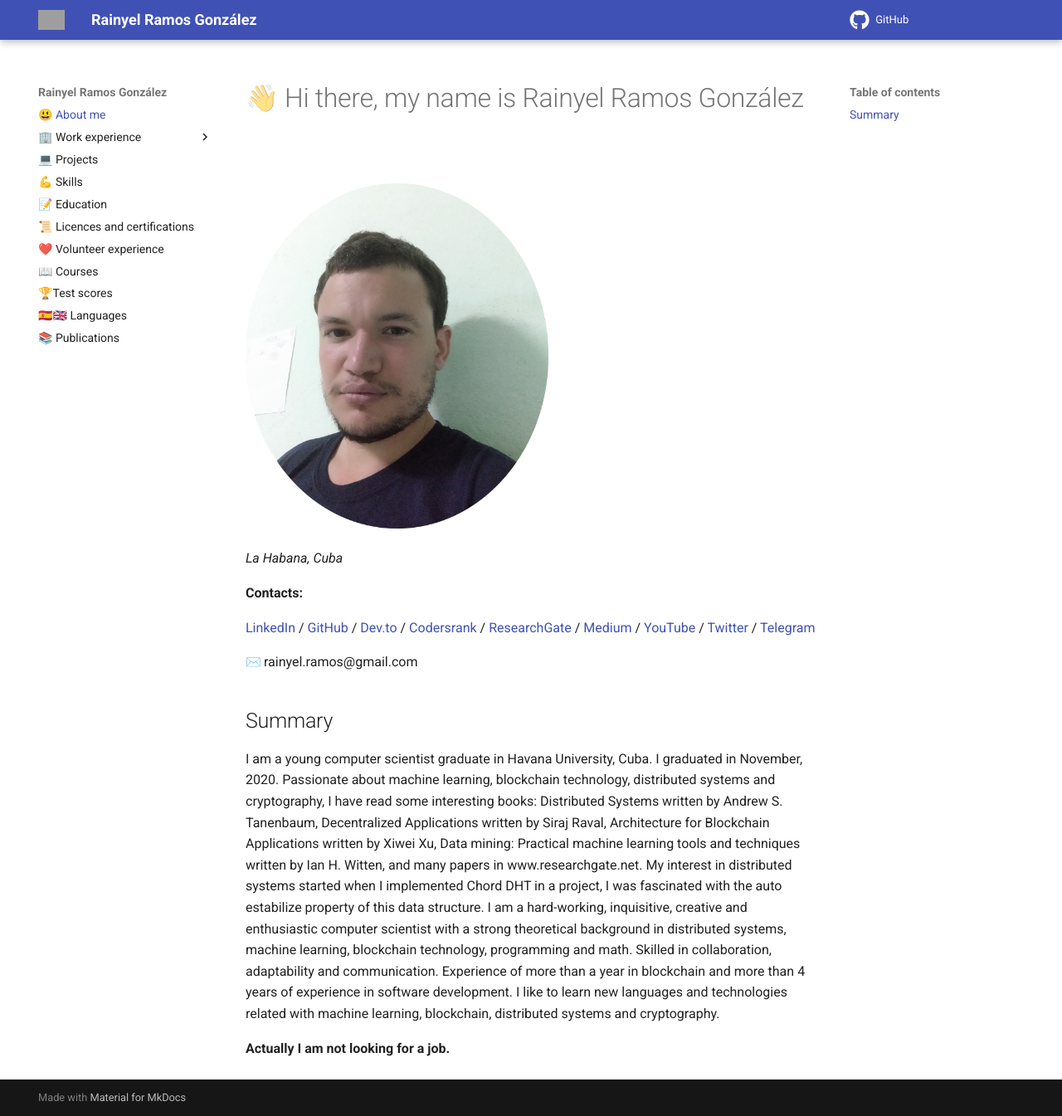
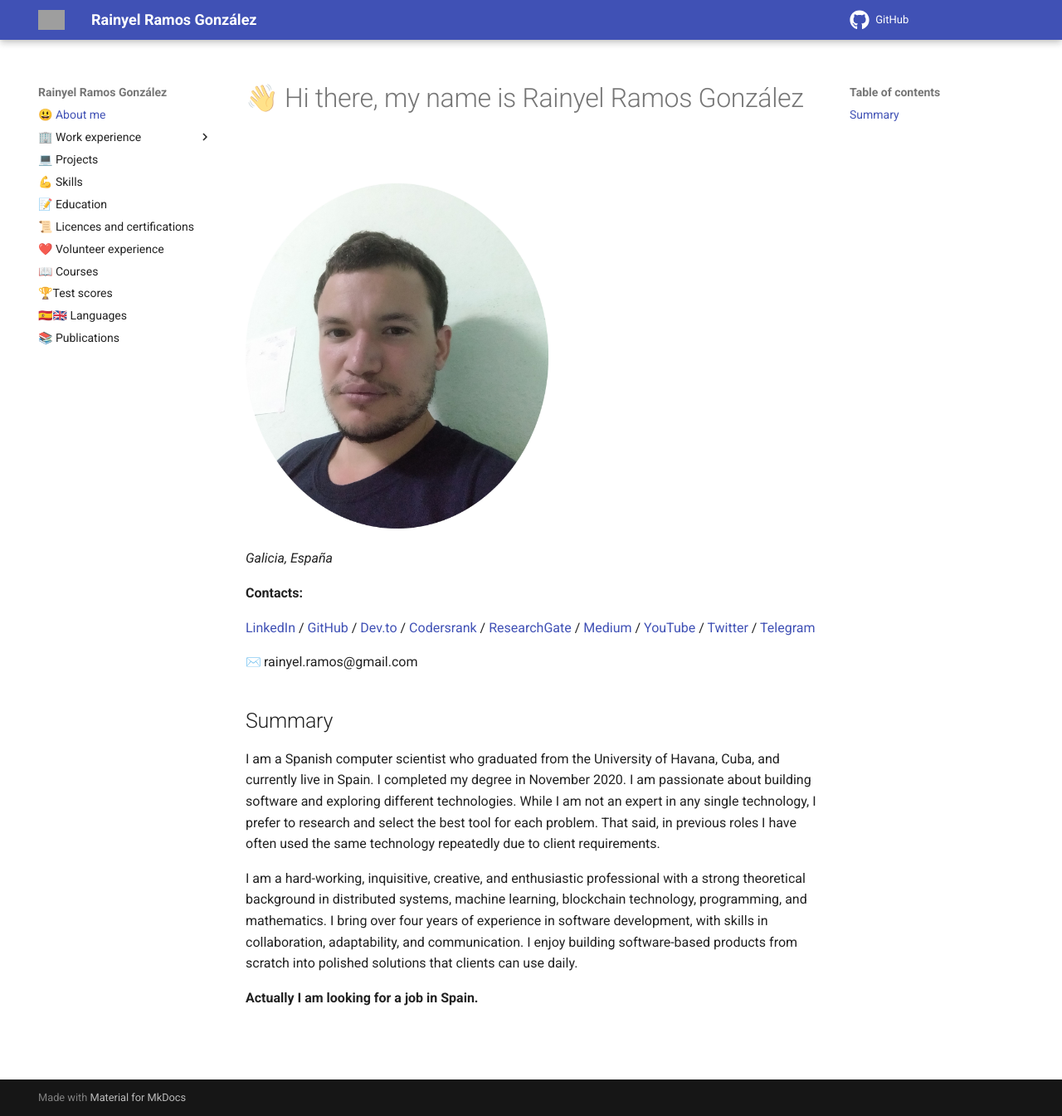
Before and after one commit to rayniel95/rayniel95.github.io, an MkDocs documentation site: the page built from docs/index.md, in a window 1280 px wide and 1345 px high. Shown: the whole window at 83% size. Built offline with MkDocs 1.6.1 and Material for MkDocs 9.7.7, drawn with Linux system fonts in a browser that asks for light colours; emoji names are drawn with the system emoji font; grey boxes are pictures that could not be loaded.

Commit message:
docs: update personal profile with new location and job status
- Change location from Havana, Cuba to Galicia, Spain
- Update summary to reflect current professional status and experience
- Correct Telegram handle from @rayniel95 to @ranyel_ramos
- Change job search status to actively seeking opportunities in Spain

```diff
--- a/docs/index.md
+++ b/docs/index.md
@@ -2,7 +2,7 @@
 
 <img src="assets/images/me3.jpg" alt="me" style="zoom: 15%;" />
 
-*La Habana, Cuba*
+*Galicia, España*
 
 **Contacts:**
 
@@ -11,9 +11,11 @@
 :envelope: rainyel.ramos@gmail.com
 
 ## Summary
-I am a young computer scientist graduate in Havana University, Cuba. I graduated in November, 2020. Passionate about machine learning, blockchain technology, distributed systems and cryptography, I have read some interesting books: Distributed Systems written by Andrew S. Tanenbaum, Decentralized Applications written by Siraj Raval, Architecture for Blockchain Applications written by Xiwei Xu, Data mining: Practical machine learning tools and techniques written by Ian H. Witten, and many papers in www.researchgate.net. My interest in distributed systems started when I implemented Chord DHT in a project, I was fascinated with the auto estabilize property of this data structure. I am a hard-working, inquisitive, creative and enthusiastic computer scientist with a strong theoretical background in distributed systems, machine learning, blockchain technology, programming and math. Skilled in collaboration, adaptability and communication. Experience of more than a year in blockchain and more than 4 years of experience in software development. I like to learn new languages and technologies related with machine learning, blockchain, distributed systems and cryptography.
+I am a Spanish computer scientist who graduated from the University of Havana, Cuba, and currently live in Spain. I completed my degree in November 2020. I am passionate about building software and exploring different technologies. While I am not an expert in any single technology, I prefer to research and select the best tool for each problem. That said, in previous roles I have often used the same technology repeatedly due to client requirements.
 
-**Actually I am not looking for a job.**
+I am a hard-working, inquisitive, creative, and enthusiastic professional with a strong theoretical background in distributed systems, machine learning, blockchain technology, programming, and mathematics. I bring over four years of experience in software development, with skills in collaboration, adaptability, and communication. I enjoy building software-based products from scratch into polished solutions that clients can use daily.
+
+**Actually I am looking for a job in Spain.**
 
 
 [4645735809913269750]: https://linkedin.com/in/rainyel-ramos
@@ -24,7 +26,7 @@ I am a young computer scientist graduate in Havana University, Cuba. I graduated
 [12282103381254827543]: https://researchgate.net/profile/Rainyel_Gonzalez
 [10501492827982229945]: http://www.uh.cu
 [8237254865795313300]: https://twitter.com/rainyel_ramos
-[11949359265179372136]: https://t.me/rayniel95
+[11949359265179372136]: https://t.me/ranyel_ramos
 [1097890777609527835]: https://profile.codersrank.io/user/rayniel95
 
 <!-- si la persona que voy a poner no tiene informacion publica como researchgate, linkedin, etc. trato de poner algun articulo publico donde haya una foto de la misma -->
```
